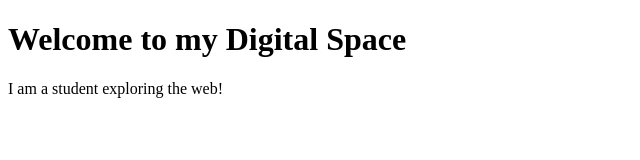
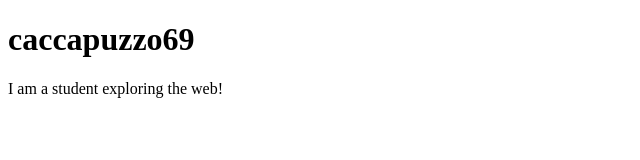
Before and after one commit to beatricebarresi12/my-first-site, a plain HTML site: page index.html in a window 1280 px wide. Shown: the whole page, without its empty margins (0-640 px from the left). Drawn offline with Linux system fonts and the light colour scheme.

Commit message:
Update index.html

```diff
--- a/index.html
+++ b/index.html
@@ -4,7 +4,7 @@
  <title>My My Portfolio</title>
 </head>
 <body>
- <h1>Welcome to my Digital Space</h1>
+ <h1>caccapuzzo69</h1>
  <p>I am a student exploring the web!</p>
 </body>
 </html>
```
